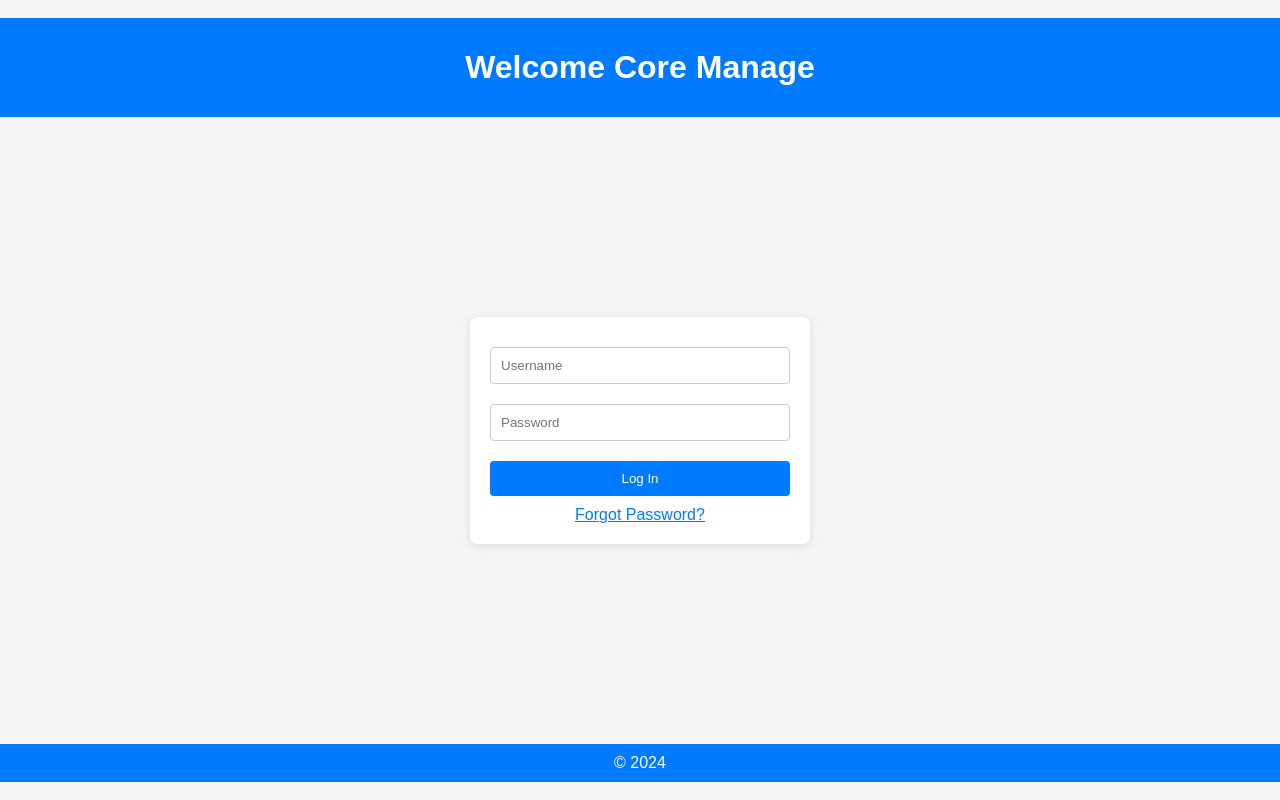
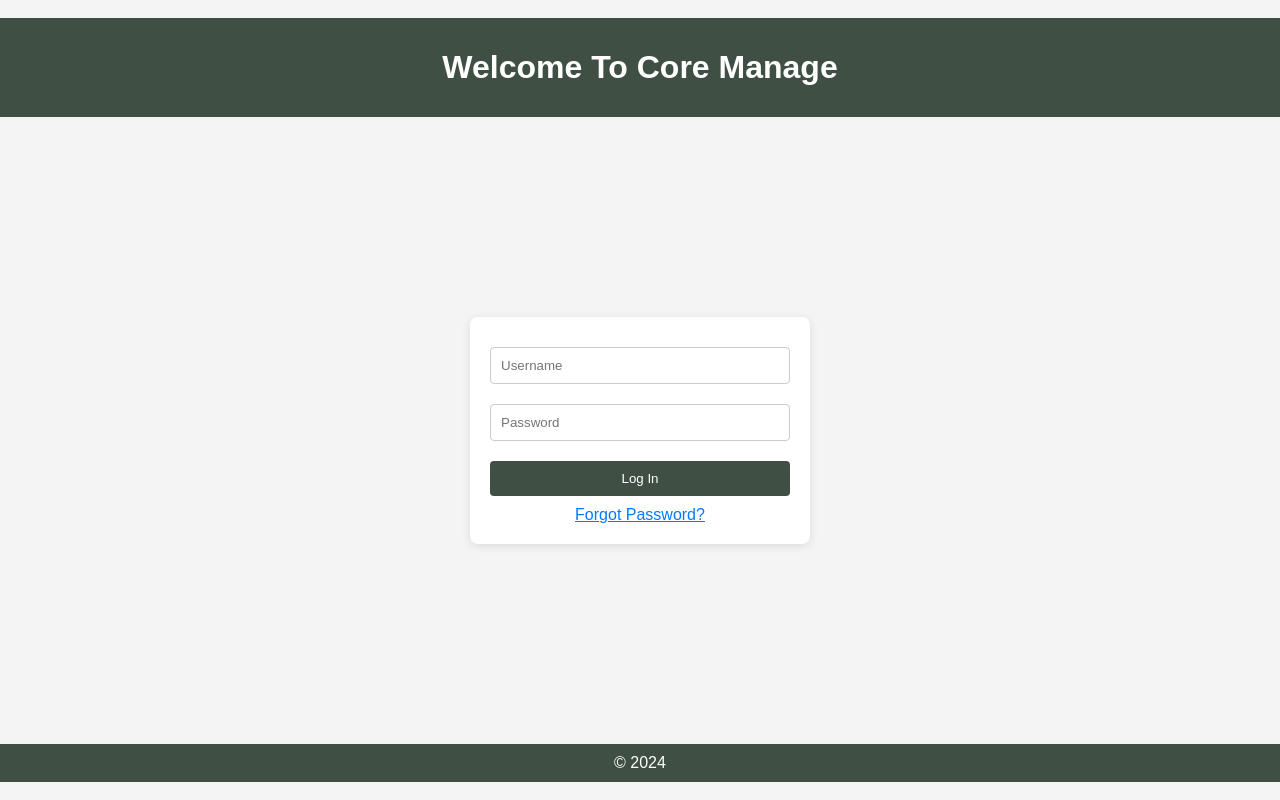
Before and after one commit to carmelito4/it38a-enter-dev, a plain HTML site: page index.html in a window 1280 px wide. Drawn offline with Linux system fonts and the light colour scheme.

Commit message:
Update index.html
change the head and foot color

```diff
--- a/index.html
+++ b/index.html
@@ -17,7 +17,7 @@
             background: #f4f4f4;
         }
         header, footer {
-            background: #007bff;
+            background: #3F4F44;
             color: white;
             text-align: center;
             padding: 10px 0;
@@ -52,7 +52,7 @@
         .login-container button {
             width: 100%;
             padding: 10px;
-            background: #007bff;
+            background: #3F4F44;
             color: white;
             border: none;
             border-radius: 4px;
@@ -74,7 +74,7 @@
 </head>
 <body>
     <header>
-        <h1>Welcome Core Manage</h1>
+        <h1>Welcome To Core Manage</h1>
     </header>
 	<div class="deb">
 
```
